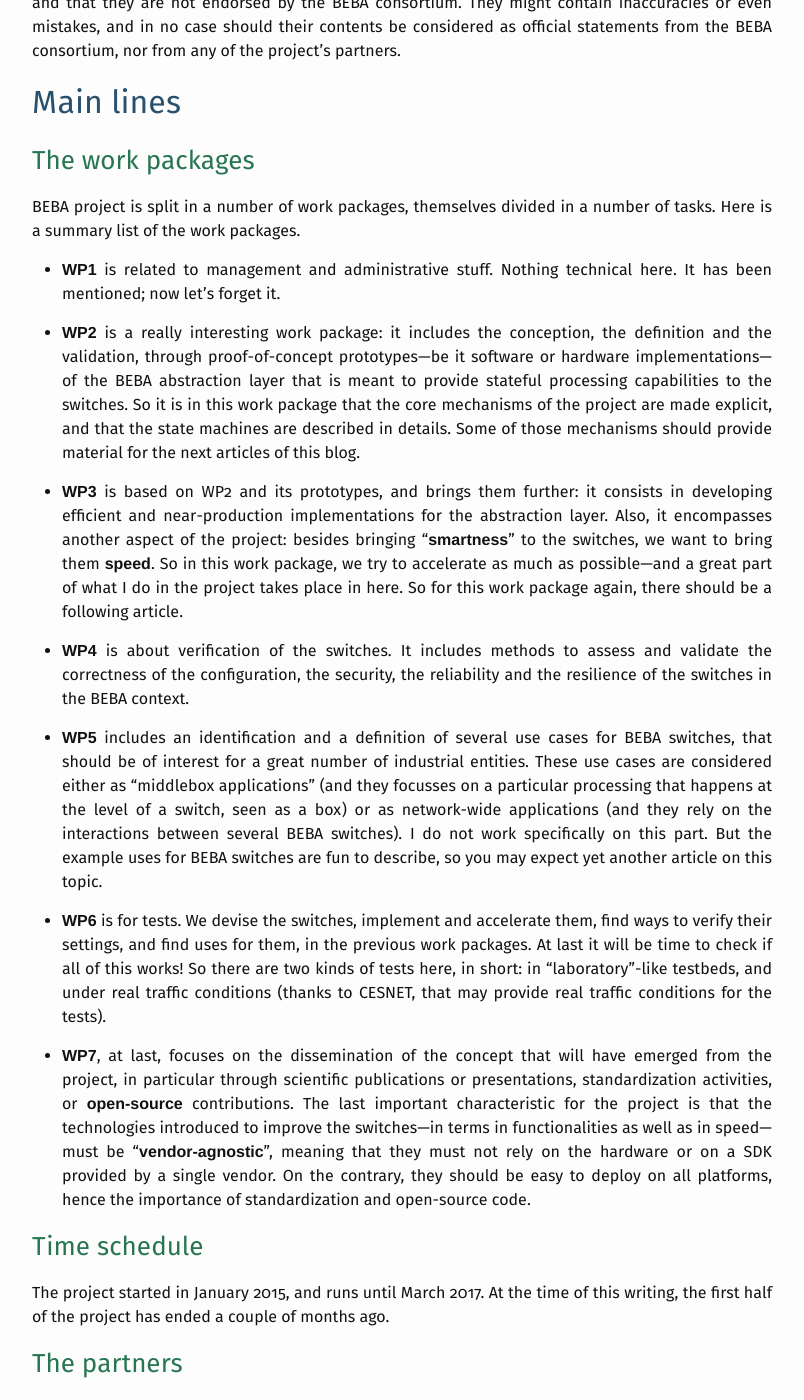
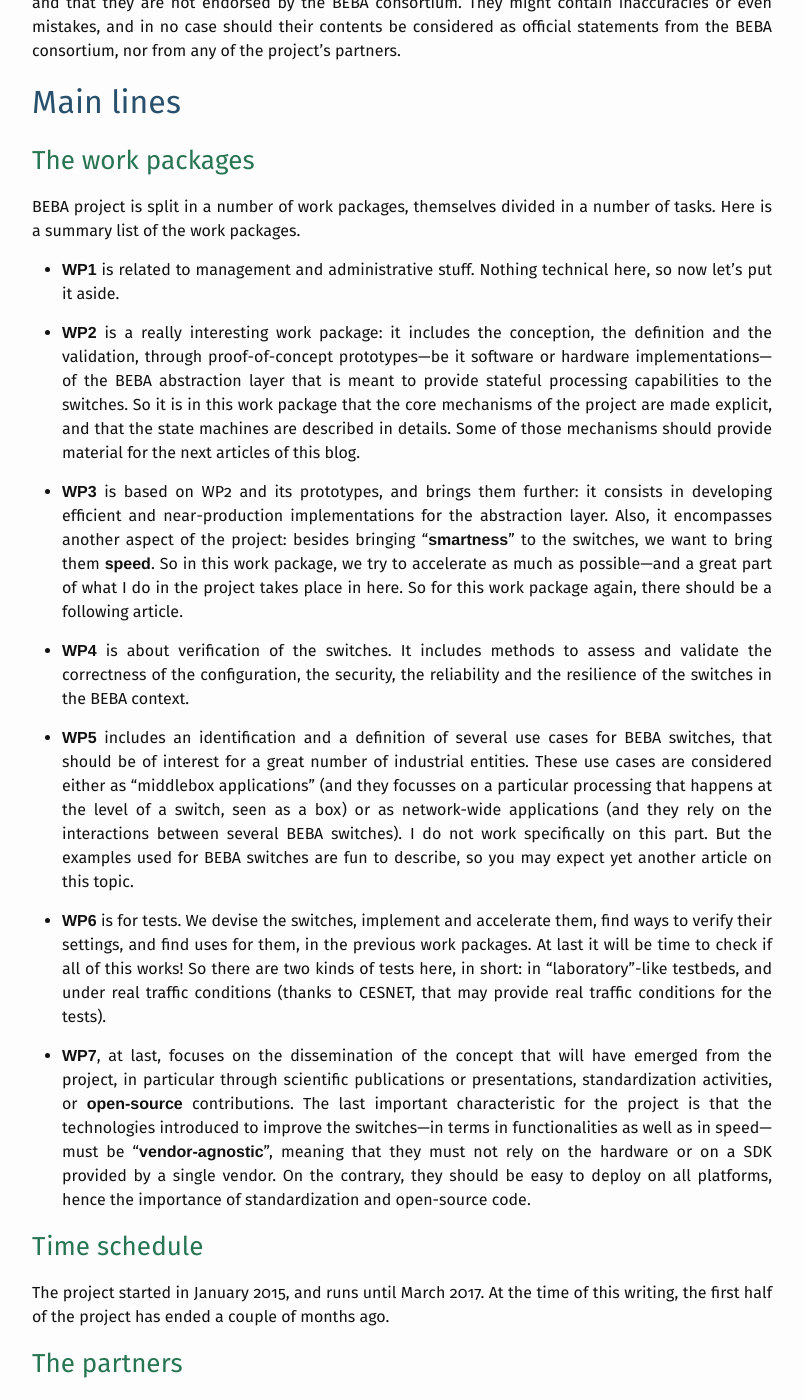
Before and after one commit to qmonnet/whirl-offload, a Jekyll site: the page built from _posts/2016-07-15-beba-research-project.md, in a window 1280 px wide and 1400 px high, scrolled down 1069 px. Shown: the whole window, without its empty margins (238-1042 px from the left). Built offline with Jekyll 4.4.1, drawn with Linux system fonts in a browser that asks for light colours; some web fonts are replaced.

Commit message:
posts/BEBA: small fixes
Also, adding this commit should trigger a rebuild of the blog, since
GitHub does not appear to manage automatically the addition of
programmed posts when their date, originally in the future, is reached.

```diff
--- a/_posts/2016-07-15-beba-research-project.md
+++ b/_posts/2016-07-15-beba-research-project.md
@@ -72,7 +72,7 @@
 number of tasks. Here is a summary list of the work packages.
 
 * **WP1** is related to management and administrative stuff. Nothing technical
-  here. It has been mentioned; now let's forget it.
+  here, so now let's put it aside.
 
 * **WP2** is a really interesting work package: it includes the conception, the
   definition and the validation, through proof-of-concept prototypes—be it
@@ -100,8 +100,8 @@
   (and they focusses on a particular processing that happens at the level of a
   switch, seen as a box) or as network-wide applications (and they rely on the
   interactions between several BEBA switches). I do not work specifically on
-  this part. But the example uses for BEBA switches are fun to describe, so you
-  may expect yet another article on this topic.
+  this part. But the examples used for BEBA switches are fun to describe, so
+  you may expect yet another article on this topic.
 
 * **WP6** is for tests. We devise the switches, implement and accelerate them,
   find ways to verify their settings, and find uses for them, in the previous
```
